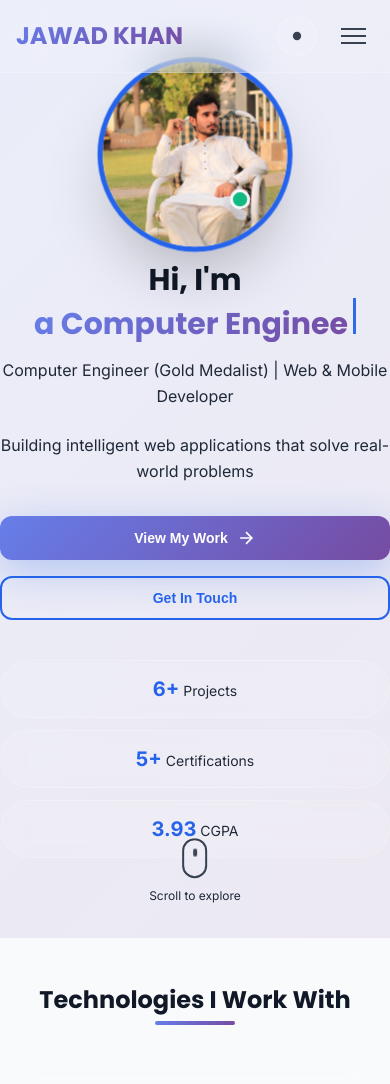
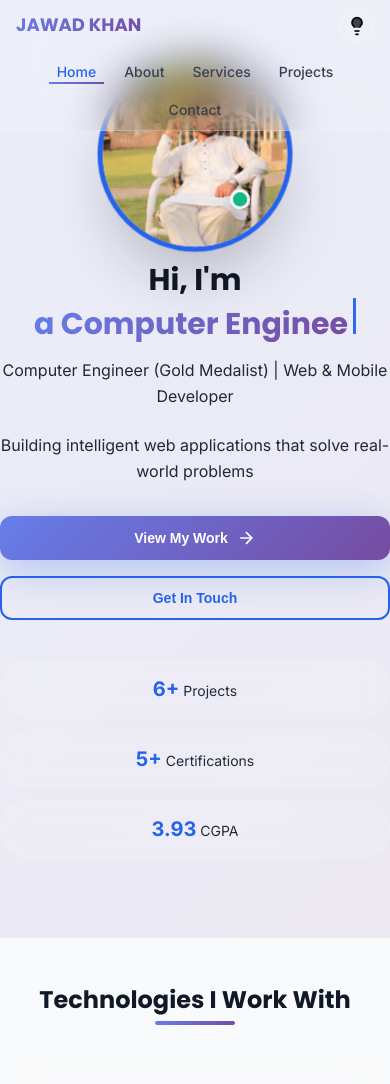
Before and after one commit to jawadjk020/jawadkhan.github.io, a plain HTML site: page index.html in a window 390 px wide. Shown: the top 1084 px of the page. Drawn offline with Linux system fonts and the light colour scheme.

Commit message:
Remove scroll indicator, change light mode icon to lightbulb, show navbar on mobile/tablet instead of hamburger menu

```diff
--- a/index.html
+++ b/index.html
@@ -355,23 +355,6 @@
 
         .mobile-toggle {
             display: none;
-            flex-direction: column;
-            gap: 5px;
-            background: none;
-            border: none;
-            cursor: pointer;
-            padding: var(--space-2);
-        }
-
-        .hamburger-line {
-            width: 25px;
-            height: 2px;
-            background: var(--neutral-700);
-            transition: all var(--duration-normal) var(--ease-in-out);
-        }
-
-        [data-theme="dark"] .hamburger-line {
-            background: var(--neutral-300);
         }
 
         /* ========================================
@@ -519,50 +502,7 @@
             color: var(--primary-500);
         }
 
-        .scroll-indicator {
-            position: absolute;
-            bottom: var(--space-8);
-            left: 50%;
-            transform: translateX(-50%);
-            text-align: center;
-            animation: bounce-slow 2s ease-in-out infinite;
-        }
-
-        .mouse {
-            width: 25px;
-            height: 40px;
-            border: 2px solid var(--neutral-700);
-            border-radius: 15px;
-            display: flex;
-            justify-content: center;
-            padding-top: 8px;
-            margin: 0 auto var(--space-2);
-        }
-
-        [data-theme="dark"] .mouse {
-            border-color: var(--neutral-400);
-        }
-
-        .wheel {
-            width: 4px;
-            height: 8px;
-            background: var(--neutral-700);
-            border-radius: 2px;
-            animation: scroll-down 1.5s ease-in-out infinite;
-        }
-
-        [data-theme="dark"] .wheel {
-            background: var(--neutral-400);
-        }
-
-        .scroll-indicator p {
-            font-size: var(--text-xs);
-            color: var(--neutral-600);
-        }
-
-        [data-theme="dark"] .scroll-indicator p {
-            color: var(--neutral-400);
-        }
+
 
         /* ========================================
            BUTTONS
@@ -1219,6 +1159,14 @@
                 padding: 0 var(--space-4);
             }
 
+            .nav-menu {
+                gap: var(--space-4);
+            }
+
+            .nav-link {
+                font-size: var(--text-sm);
+            }
+
             .contact-grid {
                 grid-template-columns: 1fr !important;
                 gap: var(--space-8);
@@ -1236,46 +1184,44 @@
 
         /* Mobile Styles */
         @media (max-width: 768px) {
+            .navbar {
+                padding: var(--space-2) 0;
+            }
+
+            .nav-container {
+                flex-wrap: wrap;
+                gap: var(--space-2);
+            }
+
+            .logo {
+                font-size: var(--text-lg);
+            }
+
             .nav-menu {
-                position: fixed;
-                top: 0;
-                right: -100%;
-                width: 80%;
-                max-width: 300px;
-                height: 100vh;
-                background: var(--neutral-900);
-                backdrop-filter: blur(20px);
-                flex-direction: column;
-                padding: var(--space-20) var(--space-6);
-                gap: var(--space-4);
-                transition: right var(--duration-normal) var(--ease-in-out);
-                box-shadow: var(--shadow-2xl);
-                z-index: 1001;
-            }
-
-            [data-theme="dark"] .nav-menu {
-                background: var(--neutral-100);
-            }
-
-            .nav-menu.active {
-                right: 0;
+                order: 3;
+                width: 100%;
+                justify-content: center;
+                gap: var(--space-3);
+                padding-top: var(--space-2);
+                flex-wrap: wrap;
+            }
+
+            .nav-link {
+                font-size: var(--text-sm);
+                padding: var(--space-1) var(--space-2);
+            }
+
+            .nav-actions {
+                gap: var(--space-2);
+            }
+
+            .theme-toggle {
+                width: 35px;
+                height: 35px;
             }
 
             .mobile-toggle {
-                display: flex;
-                z-index: 1002;
-            }
-
-            .mobile-toggle.active .hamburger-line:nth-child(1) {
-                transform: rotate(45deg) translateY(7px);
-            }
-
-            .mobile-toggle.active .hamburger-line:nth-child(2) {
-                opacity: 0;
-            }
-
-            .mobile-toggle.active .hamburger-line:nth-child(3) {
-                transform: rotate(-45deg) translateY(-7px);
+                display: none;
             }
 
             .hero-cta {
@@ -1416,26 +1362,14 @@
 
             <div class="nav-actions">
                 <button class="theme-toggle" id="themeToggle" aria-label="Toggle theme">
-                    <svg class="icon-sun" xmlns="http://www.w3.org/2000/svg" viewBox="0 0 24 24">
-                        <circle cx="12" cy="12" r="5"/>
-                        <line x1="12" y1="1" x2="12" y2="3"/>
-                        <line x1="12" y1="21" x2="12" y2="23"/>
-                        <line x1="4.22" y1="4.22" x2="5.64" y2="5.64"/>
-                        <line x1="18.36" y1="18.36" x2="19.78" y2="19.78"/>
-                        <line x1="1" y1="12" x2="3" y2="12"/>
-                        <line x1="21" y1="12" x2="23" y2="12"/>
-                        <line x1="4.22" y1="19.78" x2="5.64" y2="18.36"/>
-                        <line x1="18.36" y1="5.64" x2="19.78" y2="4.22"/>
+                    <svg class="icon-sun" xmlns="http://www.w3.org/2000/svg" viewBox="0 0 24 24" fill="none" stroke="currentColor" stroke-width="2">
+                        <path d="M9 18h6"/>
+                        <path d="M10 22h4"/>
+                        <path d="M15.09 14c.18-.98.65-1.74 1.41-2.5A4.65 4.65 0 0 0 18 8 6 6 0 0 0 6 8c0 1 .23 2.23 1.5 3.5A4.61 4.61 0 0 1 8.91 14"/>
                     </svg>
-                    <svg class="icon-moon" xmlns="http://www.w3.org/2000/svg" viewBox="0 0 24 24">
+                    <svg class="icon-moon" xmlns="http://www.w3.org/2000/svg" viewBox="0 0 24 24" fill="currentColor">
                         <path d="M21 12.79A9 9 0 1 1 11.21 3 7 7 0 0 0 21 12.79z"/>
                     </svg>
-                </button>
-
-                <button class="mobile-toggle" id="mobileToggle">
-                    <span class="hamburger-line"></span>
-                    <span class="hamburger-line"></span>
-                    <span class="hamburger-line"></span>
                 </button>
             </div>
         </div>
@@ -1481,12 +1415,6 @@
                 </div>
             </div>
 
-            <div class="scroll-indicator">
-                <div class="mouse">
-                    <div class="wheel"></div>
-                </div>
-                <p>Scroll to explore</p>
-            </div>
         </section>
 
         <!-- Skills Section -->
@@ -2311,24 +2239,6 @@
         });
 
         // =====================================
-        // MOBILE MENU
-        // =====================================
-        const mobileToggle = document.getElementById('mobileToggle');
-        const navMenu = document.getElementById('navMenu');
-
-        mobileToggle.addEventListener('click', () => {
-            navMenu.classList.toggle('active');
-            mobileToggle.classList.toggle('active');
-        });
-
-        // Close menu when clicking outside
-        document.addEventListener('click', (e) => {
-            if (!navMenu.contains(e.target) && !mobileToggle.contains(e.target)) {
-                navMenu.classList.remove('active');
-                mobileToggle.classList.remove('active');
-            }
-        });
-
         // =====================================
         // NAVBAR SCROLL EFFECT
         // =====================================
@@ -2373,10 +2283,6 @@
                     link.classList.add('active');
                 }
             });
-
-            // Close mobile menu
-            navMenu.classList.remove('active');
-            mobileToggle.classList.remove('active');
         }
 
         // Add click listeners to all navigation elements
```
